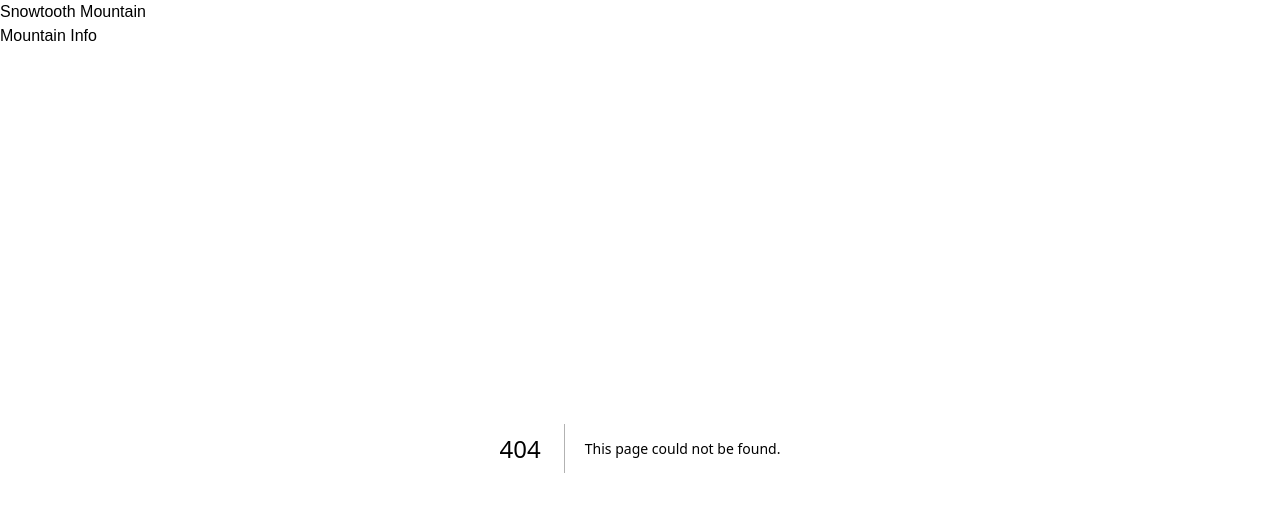
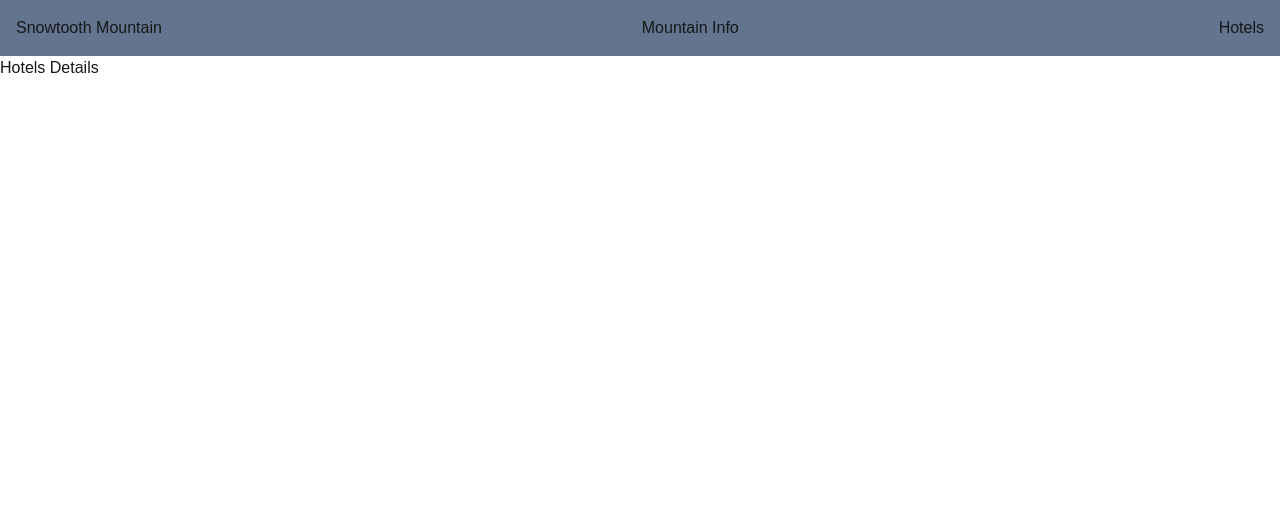
Before and after one commit to gloriaLVela/next-react-project, a Next.js app: page /hotels in a window 1280 px wide. Before the commit this address had no page. Shown: the top 512 px of the page. Built offline with nearby package versions, Linux system fonts and the light colour scheme.

Commit message:
Building a server component

```diff
--- /dev/null
+++ b/src/app/hotels/page.js
@@ -0,0 +1,9 @@
+export default function Page() {
+    return (
+        <main>
+            <div>
+                <h1>Hotels Details</h1>
+            </div>
+        </main>
+    )
+}
--- a/src/app/layout.js
+++ b/src/app/layout.js
@@ -19,14 +19,17 @@
 
 function Header() {
   return (
-    <header>
-      <div>
-        <nav>
-          <div>
+    <header className="bg-slate-500 py-4 ">
+      <div className="container mx-auto px-4 ">
+        <nav className="flex items-center justify-between">
+          <div className="flex items-center">
             <Link href="/">Snowtooth Mountain</Link>
           </div>
           <div>
             <Link href="/mountain">Mountain Info</Link>
+          </div>
+          <div>
+            <Link href="/hotels">Hotels</Link>
           </div>
         </nav>
       </div>
```
